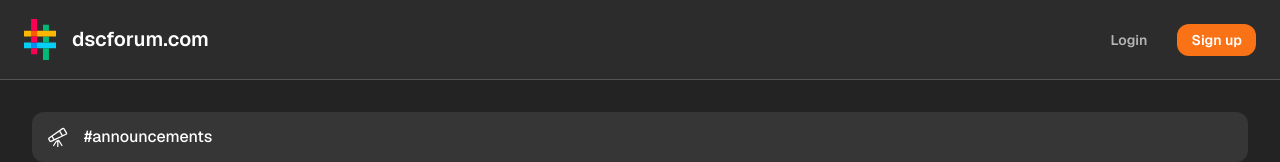
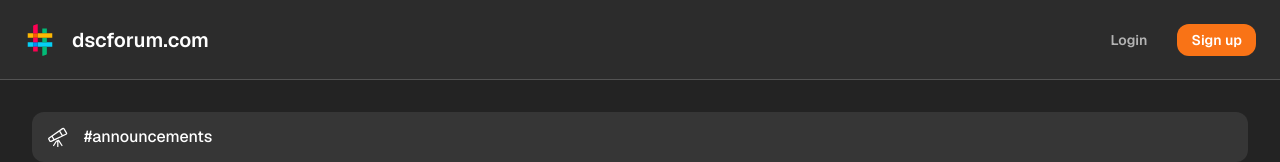
Before and after one commit to dscforum/client, a Next.js app: page / in a window 1280 px wide. Shown: the top 162 px of the page. Built offline with nearby package versions, Linux system fonts and the light colour scheme; no server answers.

Commit message:
Update avatar image size and styling in RightSidebar and Header components

```diff
--- a/src/app/RightSidebar.jsx
+++ b/src/app/RightSidebar.jsx
@@ -89,7 +89,7 @@ export default function RightSidebar() {
                       alt={`Avatar for ${entry.publisherMetadata.username}`}
                       width={32}
                       height={32}
-                      className='rounded-full'
+                      className='rounded-full w-[32px] h-[32px]'
                     />
 
                     <span className='text-sm truncate text-secondary'>
--- a/src/app/components/Header/index.jsx
+++ b/src/app/components/Header/index.jsx
@@ -23,6 +23,7 @@ export default function Header() {
           alt="dscforum.com Logo"
           width={32}
           height={32}
+          className='rounded-full w-[32px] h-[32px]'
         />
 
         <h1 className="text-xl font-semibold text-primary">
```
